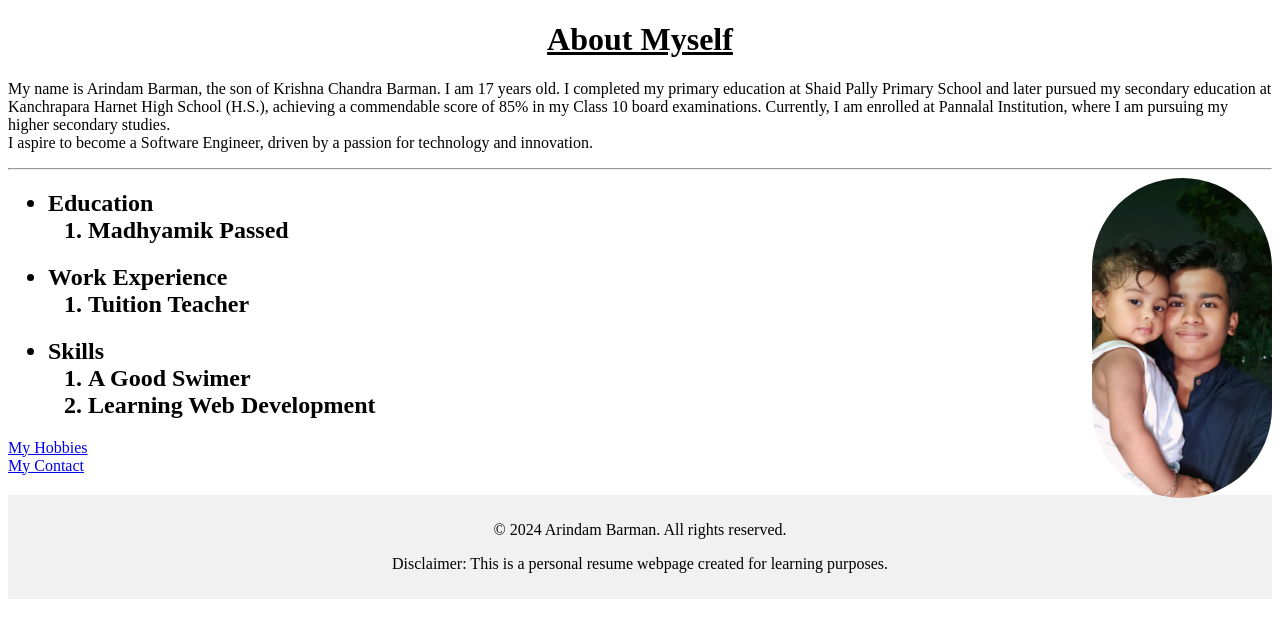
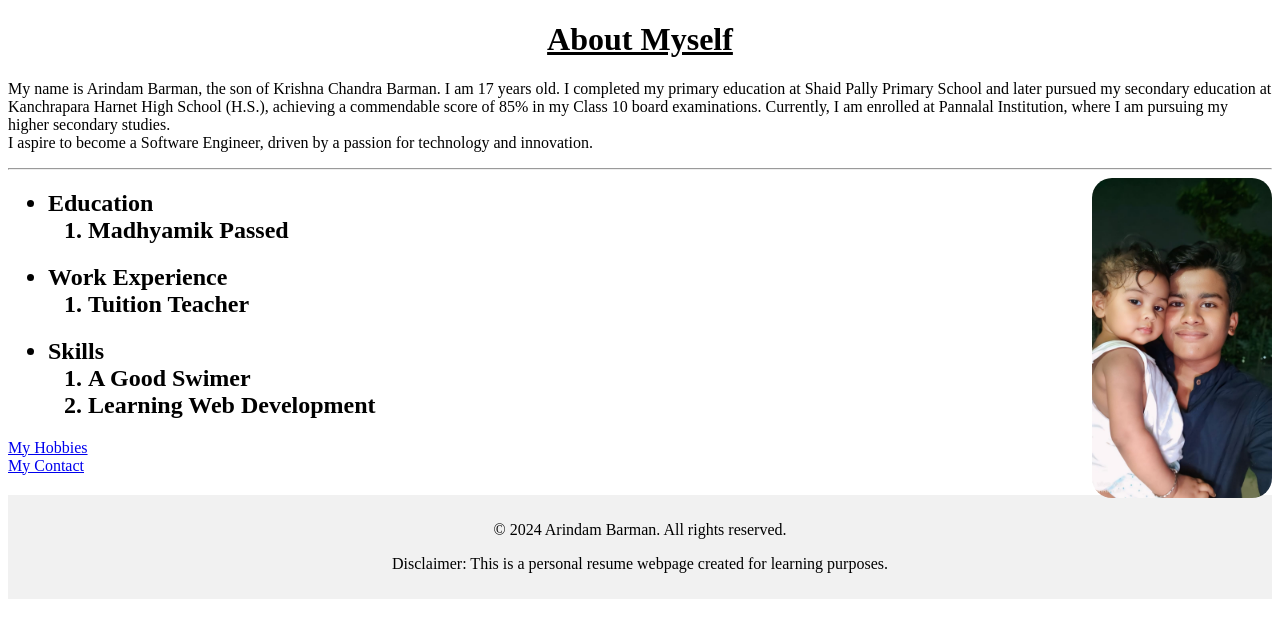
Before and after one commit to recursioarin/html-resume, a plain HTML site: page index.html in a window 1280 px wide. Drawn offline with Linux system fonts and the light colour scheme.

Commit message:
Update index.html

```diff
--- a/index.html
+++ b/index.html
@@ -14,7 +14,7 @@
 
     </p>
     <hr />
-    <img src="WhatsApp Image 2024-12-04 at 10.39.59 PM.jpeg" alt="My Picture" style="float: right; width: 180px; border-radius: 200px;" />
+    <img src="WhatsApp Image 2024-12-04 at 10.39.59 PM.jpeg" alt="My Picture" style="float: right; width: 180px; border-radius: 20px;" />
 
     <ul>
         <h2><li>Education
```
